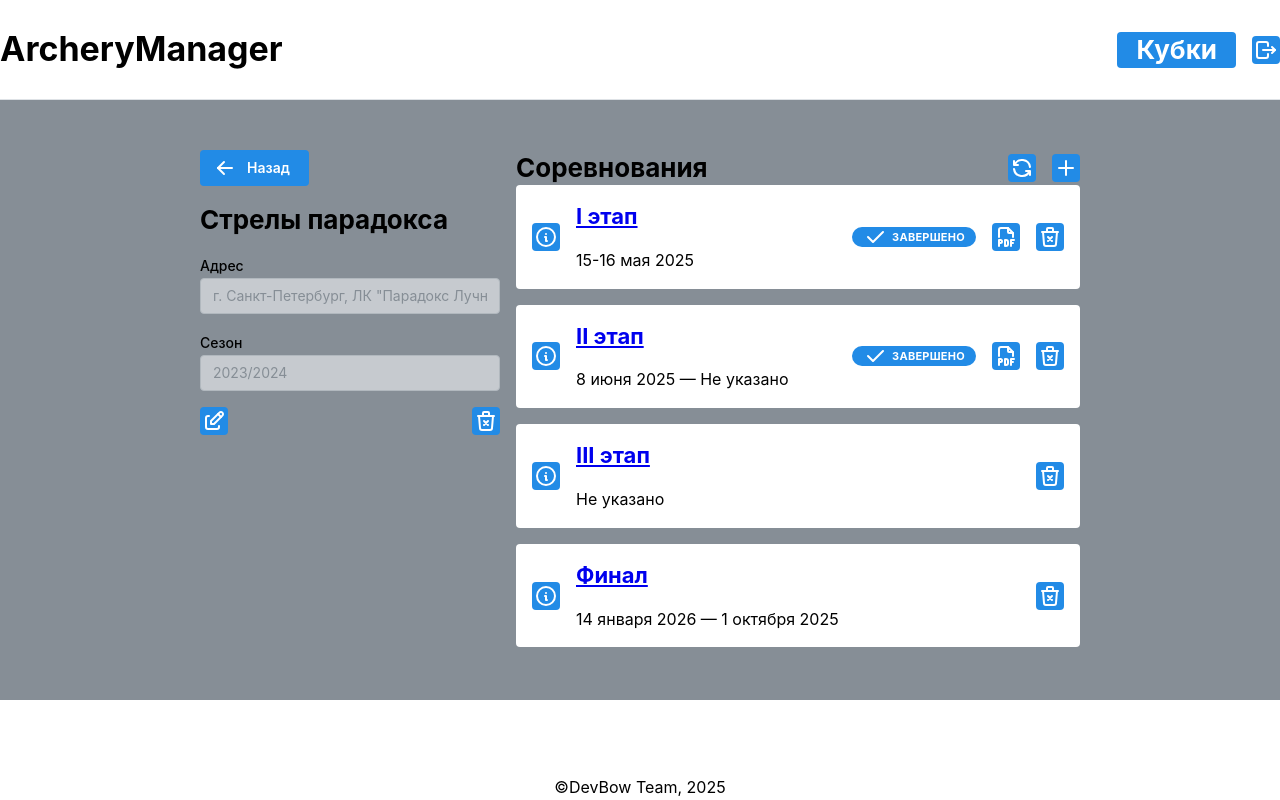
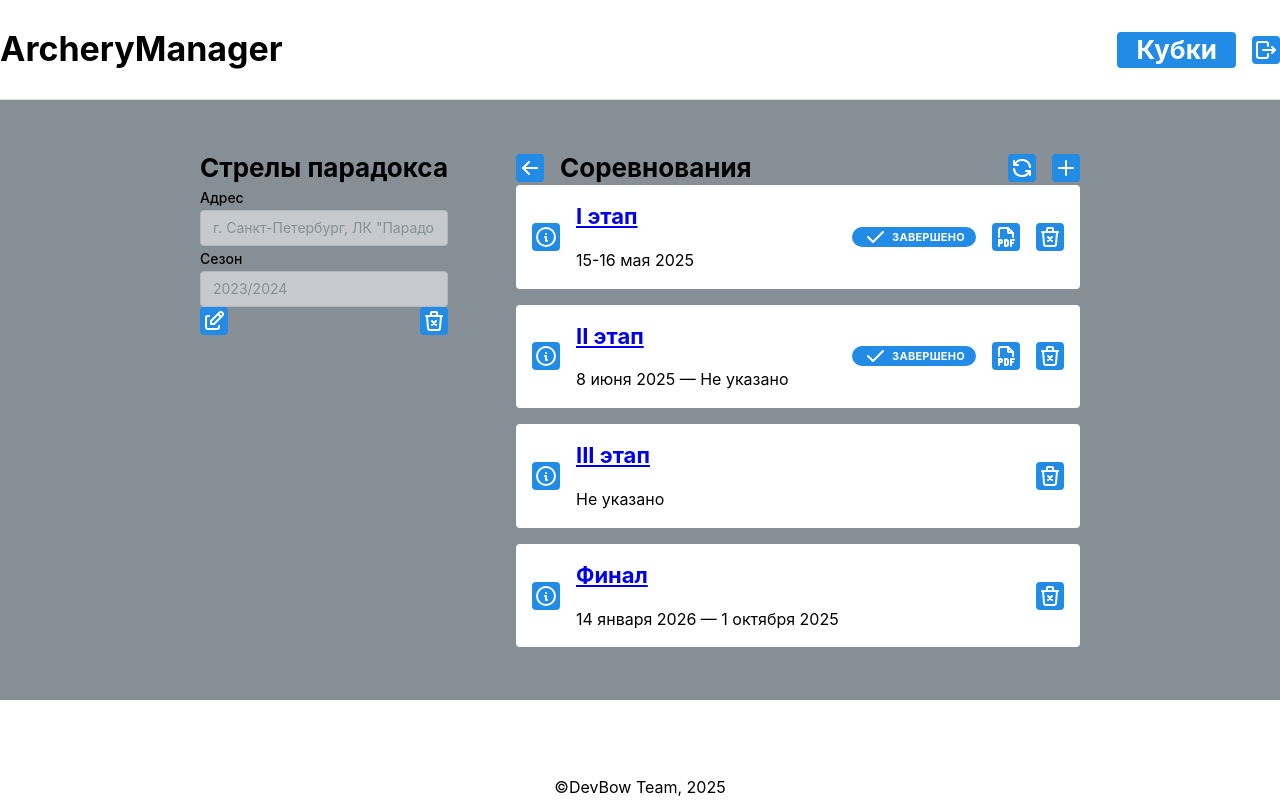
Before and after one commit to Glaz0k/archery-competitions-app, a React (Vite) app in the folder frontend/web-app/: page /cups/0 in a window 1280 px wide. Built offline with nearby package versions, Linux system fonts and the light colour scheme.

Commit message:
Optimized cup editing to uncontrolled mode, added validation

```diff
--- a/frontend/web-app/src/components/bars/MainBar.jsx
+++ b/frontend/web-app/src/components/bars/MainBar.jsx
@@ -1,9 +1,12 @@
-import { IconPlus, IconRefresh } from "@tabler/icons-react";
+import { IconArrowLeft, IconPlus, IconRefresh } from "@tabler/icons-react";
 import { ActionIcon, Group, Title } from "@mantine/core";
 
-export default function MainBar({ title, onRefresh, onAdd, children }) {
+export default function MainBar({ title, onRefresh, onAdd, onBack, children }) {
   return (
     <Group>
+      <ActionIcon onClick={onBack}>
+        <IconArrowLeft />
+      </ActionIcon>
       <Title order={2} flex={1}>
         {title}
       </Title>
--- a/frontend/web-app/src/components/cards/LinkCard.jsx
+++ b/frontend/web-app/src/components/cards/LinkCard.jsx
@@ -41,6 +41,12 @@ export function LinkCard({ title, to, tag = null, onExport = null, onDelete = nu
   );
 }
 
+const iconSize = 40;
+const tagSize = {
+  width: 140,
+  height: 30,
+};
+
 export function LinkCardSkeleton({
   isTagged = false,
   isExport = false,
@@ -48,13 +54,6 @@ export function LinkCardSkeleton({
   children,
 }) {
   const theme = useMantineTheme();
-
-  const iconSize = 40;
-  const tagSize = {
-    width: 140,
-    height: 30,
-  };
-
   return (
     <Card>
       <Group>
--- a/frontend/web-app/src/components/cards/MainCard.jsx
+++ b/frontend/web-app/src/components/cards/MainCard.jsx
@@ -1,8 +1,7 @@
 import { IconArrowLeft, IconCheck, IconEdit, IconTrashX, IconX } from "@tabler/icons-react";
-import { ActionIcon, Button, Group, LoadingOverlay, Stack } from "@mantine/core";
+import { ActionIcon, Button, Group, LoadingOverlay, Skeleton, Stack } from "@mantine/core";
 
-export default function MainCard({
-  onBack,
+export function MainCard({
   onEdit,
   isEditing,
   isLoading,
@@ -14,9 +13,7 @@ export default function MainCard({
   return (
     <Stack w={300} align="start" pos="relative">
       <LoadingOverlay visible={isLoading} />
-      <Button onClick={onBack} leftSection={<IconArrowLeft />}>
-        {"Назад"}
-      </Button>
+      <form onSubmit={onEditSubmit}>
         {children}
         <Group w="100%">
           <Group flex={1}>
@@ -26,7 +23,7 @@ export default function MainCard({
               </ActionIcon>
             ) : (
               <>
-              <ActionIcon onClick={onEditSubmit}>
+                <ActionIcon type="submit">
                   <IconCheck />
                 </ActionIcon>
                 <ActionIcon onClick={onEditCancel}>
@@ -39,6 +36,37 @@ export default function MainCard({
             <IconTrashX />
           </ActionIcon>
         </Group>
+      </form>
     </Stack>
   );
 }
+
+export function MainCardSkeleton({ children }) {
+  return (
+    <Stack w={300} align="start">
+      <Skeleton visible w={200}>
+        <Button>{"Назад"}</Button>
+      </Skeleton>
+      {children}
+      <Group w="100%">
+        <Group flex={1}>
+          <Skeleton visible>
+            <ActionIcon>
+              <IconTrashX />
+            </ActionIcon>
+          </Skeleton>
+          <Skeleton visible>
+            <ActionIcon>
+              <IconTrashX />
+            </ActionIcon>
+          </Skeleton>
+        </Group>
+        <Skeleton visible>
+          <ActionIcon>
+            <IconTrashX />
+          </ActionIcon>
+        </Skeleton>
+      </Group>
+    </Stack>
+  );
+}
--- a/frontend/web-app/src/components/pages/CompetitionPage.jsx
+++ b/frontend/web-app/src/components/pages/CompetitionPage.jsx
@@ -15,7 +15,7 @@ import { COMPETITION_QUERY_KEYS, CUP_QUERY_KEYS } from "../../api/queryKeys";
 import BowClass from "../../enums/BowClass";
 import GroupGender from "../../enums/GroupGender";
 import GroupState from "../../enums/GroupState";
-import MainCard from "../cards/MainCard";
+import { MainCard } from "../cards/MainCard";
 import DeleteCompetitionModal from "../modals/DeleteCompetitionModal";
 
 function defaultAndEnumValues(enumObj) {
@@ -134,15 +134,13 @@ export default function CompetitionPage() {
         onConfirm={removeCompetition}
         isLoading={isCompetitionDeleting}
       />
-
-      <LoadingOverlay visible={isMainInfoLoading} />
-      <Group align="start" display="flex" flex={1}>
+      <Group align="start" display="flex" flex={1} style={{ overflow: "hidden" }}>
         <Stack>
           <MainCard
-            onBack={() => navigate("../")}
+            onBack={() => navigate("/cups/" + cupId)}
             onEdit={handleCompetitionEditing}
             isEditing={isCompetitionEditing}
-            isLoading={isEditedCompetitionSubmitting}
+            isLoading={isMainInfoLoading || isEditedCompetitionSubmitting}
             onEditSubmit={editCompetition}
             onEditCancel={() => setCompetitionEditing(false)}
             onDelete={competitionDelControl.open}
--- a/frontend/web-app/src/components/pages/CupPage.jsx
+++ b/frontend/web-app/src/components/pages/CupPage.jsx
@@ -1,29 +1,28 @@
 import { useEffect, useState } from "react";
-import { IconCheck, IconRefresh } from "@tabler/icons-react";
+import { IconCheck } from "@tabler/icons-react";
 import { useMutation, useQuery, useQueryClient } from "@tanstack/react-query";
 import { useNavigate, useParams } from "react-router";
 import {
-  ActionIcon,
   Badge,
   Flex,
   Group,
   LoadingOverlay,
-  rem,
   Skeleton,
   Stack,
   Text,
   TextInput,
   Title,
-  useMantineTheme,
 } from "@mantine/core";
+import { isNotEmpty, useForm } from "@mantine/form";
 import { useDisclosure, useDocumentTitle } from "@mantine/hooks";
 import { deleteCompetition } from "../../api/competitions";
 import { deleteCup, getCompetitions, getCup, postCompetition, putCup } from "../../api/cups";
 import { COMPETITION_QUERY_KEYS, CUP_QUERY_KEYS } from "../../api/queryKeys";
 import { formatCompetitionDateRange } from "../../helper/competitons";
+import { isEmptyString, isValidSeasonString } from "../../helper/validation";
 import MainBar from "../bars/MainBar";
 import { LinkCard, LinkCardSkeleton } from "../cards/LinkCard";
-import MainCard from "../cards/MainCard";
+import { MainCard } from "../cards/MainCard";
 import EmptyCardSpace from "../misc/EmptyCardSpace";
 import AddCompetitionModal from "../modals/AddCompetitionModal";
 import DeleteCompetitionModal from "../modals/DeleteCompetitionModal";
@@ -34,18 +33,11 @@ const SKELETON_LENGTH = 4;
 export default function CupPage() {
   const { cupId } = useParams();
   const queryClient = useQueryClient();
-  const theme = useMantineTheme();
   const navigate = useNavigate();
 
   const [competitionDeletingId, setCompetitionDeletingId] = useState(null);
 
   const [isCupEditing, setCupEditing] = useState(false);
-  const [editedCup, setEditedCup] = useState({
-    id: null,
-    title: null,
-    address: null,
-    season: null,
-  });
 
   const [isOpenedCompetitionDel, competitionDelControl] = useDisclosure(false);
   const [isOpenedCompetitionAdd, competitionAddControl] = useDisclosure(false);
@@ -66,7 +58,7 @@ export default function CupPage() {
   });
 
   const { mutate: editCup, isPending: isEditedCupSubmitting } = useMutation({
-    mutationFn: () => putCup(editedCup),
+    mutationFn: (editedCup) => putCup(editedCup),
     onSuccess: (editedCup) => {
       queryClient.setQueryData(CUP_QUERY_KEYS.element(cupId), editedCup);
       setCupEditing(false);
@@ -128,7 +120,7 @@ export default function CupPage() {
   };
 
   const handleCupEditing = () => {
-    setEditedCup({ ...cup });
+    editCupForm.setValues({ ...cup });
     setCupEditing(true);
   };
 
@@ -146,9 +138,40 @@ export default function CupPage() {
     }
   }, [cup]);
 
-  if (cup == null) {
-    return <LoadingOverlay visible={true} />;
-  }
+  const editCupForm = useForm({
+    mode: "uncontrolled",
+    initialValues: {
+      id: cupId,
+      title: "",
+      address: "",
+      season: "",
+    },
+    validate: {
+      title: isNotEmpty("Название не должно быть пустым"),
+      season: (value) =>
+        isEmptyString(value) || isValidSeasonString(value) ? null : "Неверный сезон",
+    },
+  });
+
+  const editCupFormStructure = (
+    <>
+      <TextInput
+        label="Название"
+        key={editCupForm.key("title")}
+        {...editCupForm.getInputProps("title")}
+      />
+      <TextInput
+        label="Адрес"
+        key={editCupForm.key("address")}
+        {...editCupForm.getInputProps("address")}
+      />
+      <TextInput
+        label="Сезон"
+        key={editCupForm.key("season")}
+        {...editCupForm.getInputProps("season")}
+      />
+    </>
+  );
 
   return (
     <>
@@ -170,47 +193,31 @@ export default function CupPage() {
         onConfirm={removeCup}
         isLoading={isCupDeleting}
       />
-      <LoadingOverlay visible={isCupLoading} />
       <Group align="start" flex={1}>
         <MainCard
-          onBack={() => navigate("/cups")}
           onEdit={handleCupEditing}
           isEditing={isCupEditing}
-          isLoading={isEditedCupSubmitting}
-          onEditSubmit={editCup}
+          isLoading={isCupLoading || isEditedCupSubmitting}
+          onEditSubmit={editCupForm.onSubmit((values) => editCup(values))}
           onEditCancel={() => setCupEditing(false)}
           onDelete={cupDelControl.open}
         >
           {isCupEditing ? (
-            <TextInput
-              w="100%"
-              label="Название"
-              value={editedCup.title}
-              onChange={(e) => setEditedCup({ ...editedCup, title: e.currentTarget.value })}
-            />
+            editCupFormStructure
           ) : (
-            <Title order={2}>{cup.title}</Title>
+            <>
+              <Title order={2}>{cup?.title || "Название"}</Title>
+              <TextInput disabled label="Адрес" defaultValue={cup?.address || ""} />
+              <TextInput disabled label="Сезон" defaultValue={cup?.season || ""} />
+            </>
           )}
-          <TextInput
-            w="100%"
-            disabled={!isCupEditing}
-            label="Адрес"
-            value={isCupEditing ? editedCup.address : cup.address}
-            onChange={(e) => setEditedCup({ ...editedCup, address: e.currentTarget.value })}
-          />
-          <TextInput
-            w="100%"
-            disabled={!isCupEditing}
-            label="Сезон"
-            value={isCupEditing ? editedCup.season : cup.season}
-            onChange={(e) => setEditedCup({ ...editedCup, season: e.currentTarget.value })}
-          />
         </MainCard>
         <Flex direction="column" flex={1} h="100%">
           <MainBar
             title={"Соревнования"}
             onRefresh={refetchCompetitions}
             onAdd={competitionAddControl.open}
+            onBack={() => navigate("/cups")}
           />
           <Stack flex={1}>
             {isCompetitionsLoading ? (
@@ -218,7 +225,9 @@ export default function CupPage() {
                 .fill(0)
                 .map((_, index) => (
                   <LinkCardSkeleton key={index} isTagged isExport isDelete>
-                    <Skeleton height={rem(theme.fontSizes.md)} width={250} />
+                    <Skeleton width={250} visible>
+                      <Text>{"placeholder"}</Text>
+                    </Skeleton>
                   </LinkCardSkeleton>
                 ))
             ) : competitions.length > 0 ? (
--- /dev/null
+++ b/frontend/web-app/src/helper/validation.js
@@ -0,0 +1,7 @@
+export function isEmptyString(str) {
+  return str?.trim() === "" || str == null;
+}
+
+export function isValidSeasonString(str) {
+  return /^\d{4}\/\d{4}$/.test(str);
+}
```
Also changed, not shown: frontend/web-app/src/components/pages/competition/CompetitorsContent.jsx (+23 -27 lines). Lines whose indentation alone changed are shown as unchanged.
